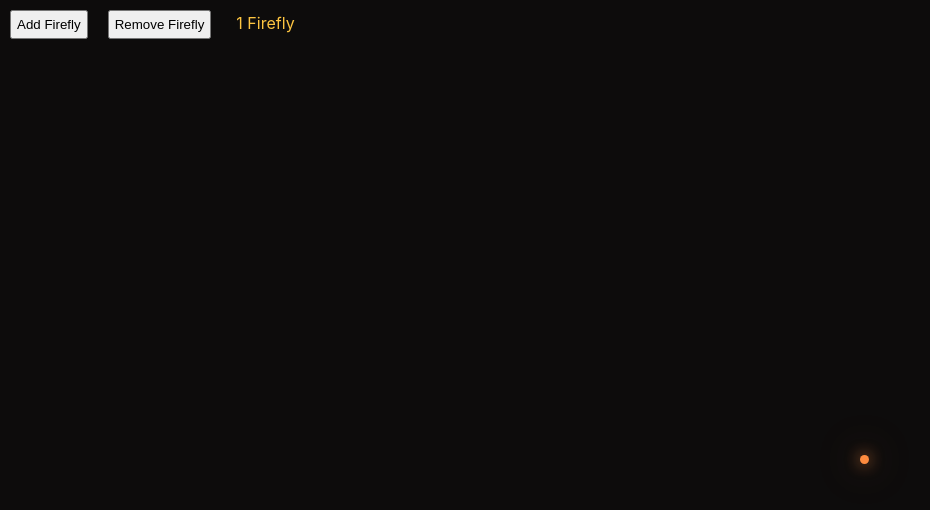
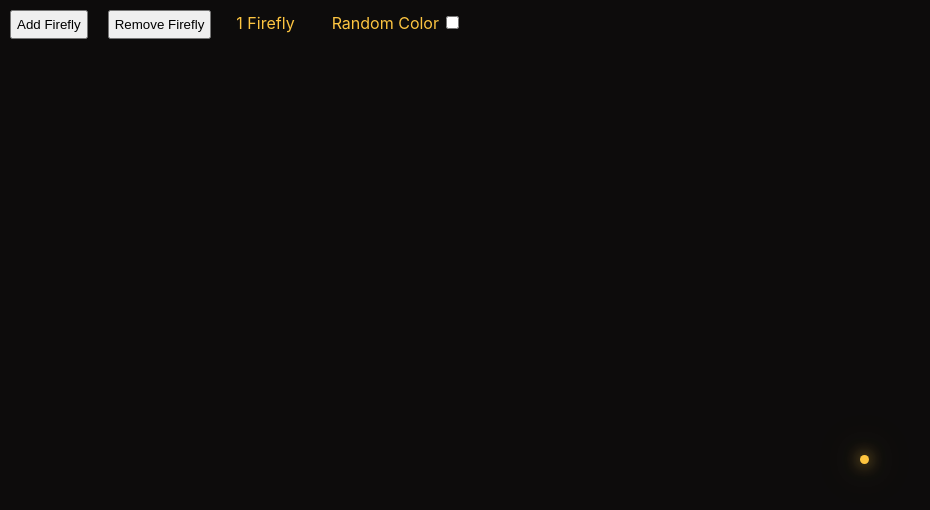
Before and after one commit to TheTeck/Fireflies, a React (Create React App) app: page / in a window 1280 px wide. Shown: the top 510 px of the page, without its empty margins (0-930 px from the left). Built offline with nearby package versions, Linux system fonts and the light colour scheme.

Commit message:
Add controls and logic to toggle between a standard color and random colors for Fireflies

```diff
--- a/src/components/App/App.js
+++ b/src/components/App/App.js
@@ -8,6 +8,7 @@ function App() {
   const [width, setWidth] = useState(window.innerWidth);
   const [height, setHeight] = useState(window.innerHeight);
   const [fireflies, setFireflies] = useState([]);
+  const [randomColor, setRandomColor] = useState(false);
 
   // Update the width and height state of display
   function updateSize() {
@@ -33,6 +34,11 @@ function App() {
     }
   }
 
+  // Function to handle clicks on the random color checkbox
+  function getRandomState(isRandom) {
+    setRandomColor(isRandom);
+  }
+
   // Listen for any changes to display size
   useEffect(() => {
     window.addEventListener('resize', updateSize);
@@ -48,8 +54,8 @@ function App() {
 
   return (
     <div className="App">
-      <Controls fireflyCount={fireflies.length} getCount={getCount} />
-      <Display fireflies={fireflies} width={width} height={height} />
+      <Controls fireflyCount={fireflies.length} getCount={getCount} getRandomState={getRandomState} />
+      <Display fireflies={fireflies} width={width} height={height} randomColor={randomColor} />
     </div>
   );
 }
--- a/src/components/Controls/Controls.css
+++ b/src/components/Controls/Controls.css
@@ -6,9 +6,13 @@
 .controls > * {
     margin: 10px;
     padding: 5px;
+    display: inline;
 }
 
-.count {
+.count, label {
     color: rgb(253, 197, 65);
-    display:inline;
 }
+
+.randomCheckbox > * {
+    padding: 7px;
+}
--- a/src/components/Controls/Controls.js
+++ b/src/components/Controls/Controls.js
@@ -1,6 +1,6 @@
 import "./Controls.css";
 
-export default function Controls ( { fireflyCount, getCount }) {
+export default function Controls ( { fireflyCount, getCount, getRandomState }) {
 
     function handleRemoveFirefly() {
         getCount(fireflyCount - 1);
@@ -10,11 +10,19 @@ export default function Controls ( { fireflyCount, getCount }) {
         getCount(fireflyCount + 1);
     }
 
+    function handleRandomClick(e) {
+        getRandomState(e.target.checked);
+    }
+
     return (
         <div className="controls">
             <button onClick={handleAddFirefly}>Add Firefly</button>
             <button onClick={handleRemoveFirefly}>Remove Firefly</button>
             <p className="count">{fireflyCount} {fireflyCount === 1 ? "Firefly" : "Fireflies"}</p>
+            <div className="randomCheckbox">
+                <label for="randomColor">Random Color</label>
+                <input onChange={handleRandomClick} id="randomColor" type="checkbox" name="randomColor" />
+            </div>
         </div>
     )
 }
--- a/src/components/Display/Display.js
+++ b/src/components/Display/Display.js
@@ -2,13 +2,13 @@ import React from 'react';
 import "./Display.css";
 import Firefly from "../Firefly/Firefly";
 
-export default function Display ({ fireflies, width, height }) {
+export default function Display ({ fireflies, width, height, randomColor }) {
 
     return (
         <div className="display">
             {
                 fireflies.map((firefly, index) => {
-                    return <Firefly details={firefly} width={width} height={height}/>
+                    return <Firefly details={firefly} width={width} height={height} randomColor={randomColor} />
                 })
             }
         </div>
--- a/src/components/Firefly/Firefly.js
+++ b/src/components/Firefly/Firefly.js
@@ -1,9 +1,10 @@
 import "./Firefly.css";
 import { useEffect, useState } from "react";
 
-export default function Firefly ({ details, width, height }) {
+export default function Firefly ({ details, width, height, randomColor }) {
 
-    const [hue, setHue] = useState(Math.floor(Math.random() * 256))
+    const [hue, setHue] = useState(randomColor ? Math.floor(Math.random() * 256) : 42);
+    const [allowRandom, setAllowRandom] = useState(!randomColor);
     const [pull, setPull] = useState(1);
     const [direction, setDirection] = useState(details.direction);
     const [styles, setStyles] = useState({
@@ -80,15 +81,27 @@ export default function Firefly ({ details, width, height }) {
         }
     }
 
+    function randomColorLogic() {
+        if (!randomColor && !allowRandom) {
+            setHue(42);
+            setAllowRandom(true);
+        } else if (randomColor && allowRandom) {
+            setHue(Math.floor(Math.random() * 256))
+            setAllowRandom(false);
+        }
+    }
+
     function updateFirefly() {
         const dirX = calculateX();
         const dirY = calculateY();
         const flickerOdds = Math.floor(Math.random() * 10);
         setDirection(calculateNewDirection());
+        randomColorLogic();
         setStyles({
             ...styles,
             top: styles.top + dirY,
             left: styles.left + dirX,
+            backgroundColor: `hsl(${hue}, 98%, 62%)`,
             boxShadow: flickerOdds ?
                 `0 0 15px hsla(${hue}, 98%, 62%, 0.9), 0 0 40px hsla(${hue}, 97%, 70%, 0.776)` :
                 `0 0 5px hsla(${hue}, 98%, 62%, 0.9), 0 0 13px hsla(${hue}, 97%, 70%, 0.776)`
```
